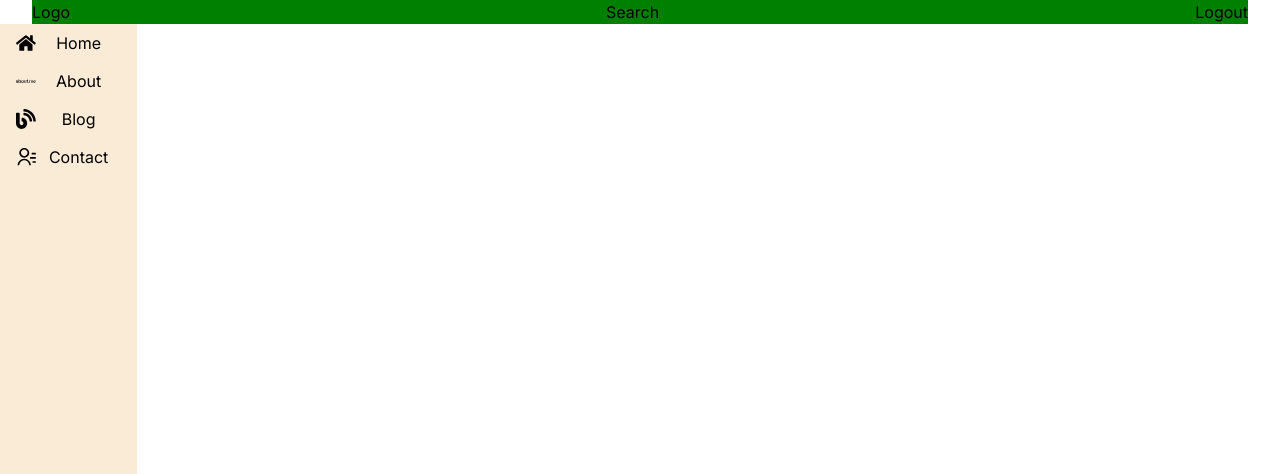
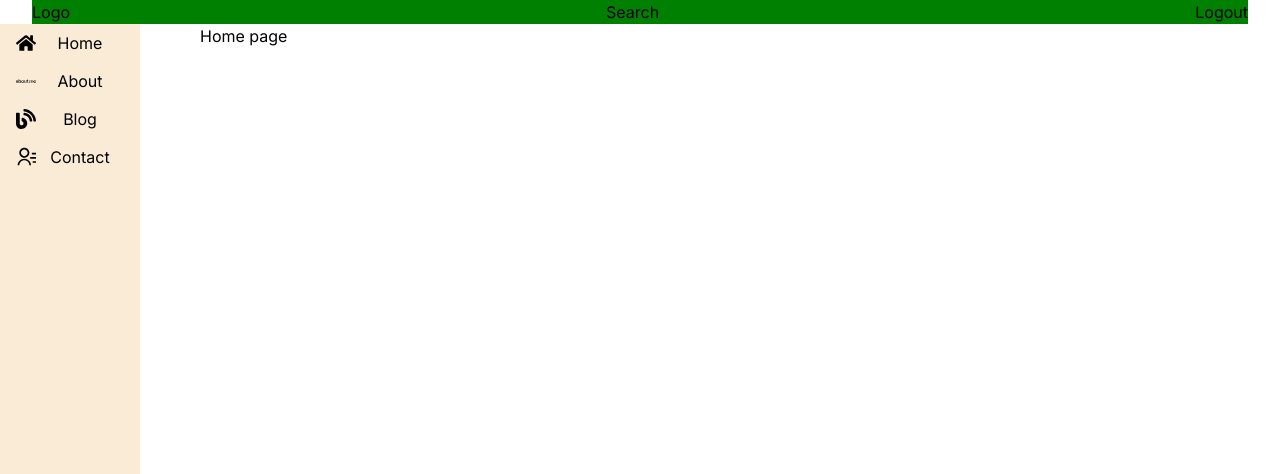
Before and after one commit to linhdatran3/nextjs-14, a Next.js app: page / in a window 1280 px wide. Shown: the top 474 px of the page. Built offline with nearby package versions, Linux system fonts and the light colour scheme.

Commit message:
Fix: Main container overlapping with sidebar

```diff
--- a/app/components/navbar/index.tsx
+++ b/app/components/navbar/index.tsx
@@ -3,11 +3,11 @@
 import { ROUTES } from "@/utils";
 import NavLinkItem from "./links";
 import styles from "./navbar.module.css";
-import { useState } from "react";
+import { clsx } from "clsx";
 
 const Navbar = () => {
   return (
-    <div className={styles.navbar}>
+    <div className={clsx(styles.navbar, "w-[50px] lg:w-[200px]")}>
       {ROUTES.map((link) => (
         <NavLinkItem item={link} key={link.title} />
       ))}
--- a/app/components/navbar/links/index.tsx
+++ b/app/components/navbar/links/index.tsx
@@ -13,7 +13,7 @@ const NavLinkItem = ({ item }: { item: IRoute }) => {
     <Link
       href={item.path}
       className={clsx(
-        "flex items-center align-middle lg:pl-3 sm:px-3 m-1",
+        "flex items-center justify-center lg:pl-3 sm:px-3 m-1",
         pathName === item.title ? styles.active : ""
       )}
     >
--- a/app/layout.tsx
+++ b/app/layout.tsx
@@ -3,6 +3,7 @@ import { Inter } from "next/font/google";
 import "./globals.css";
 import { Footer, Header, Navbar } from "./components";
 import React from "react";
+import { clsx } from "clsx";
 
 const inter = Inter({ subsets: ["latin"] });
 
@@ -22,7 +23,7 @@ export default function RootLayout({
         <Header />
         <div className="main-layout">
           <Navbar />
-          <div className="container">{children}</div>
+          <div className="pl-[50px] lg:pl-[200px] w-full">{children}</div>
         </div>
         <Footer />
       </body>
```
